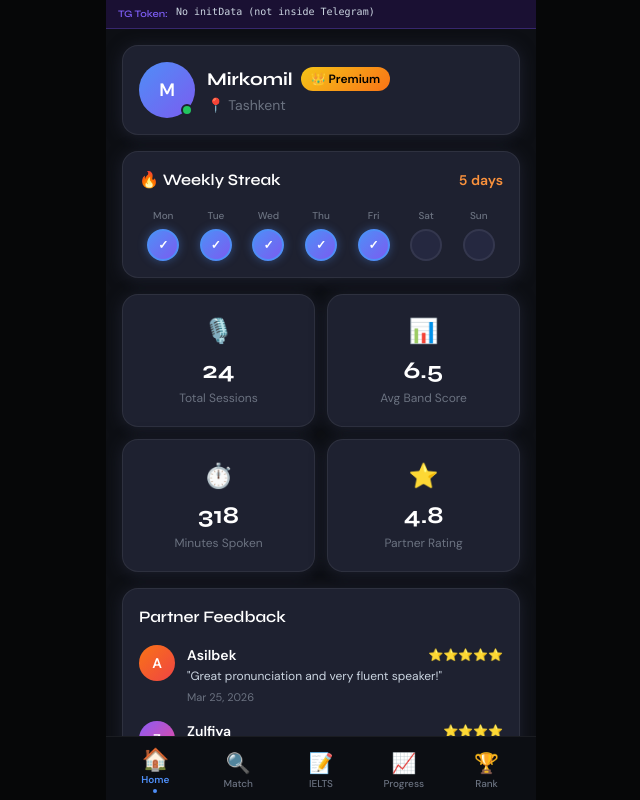
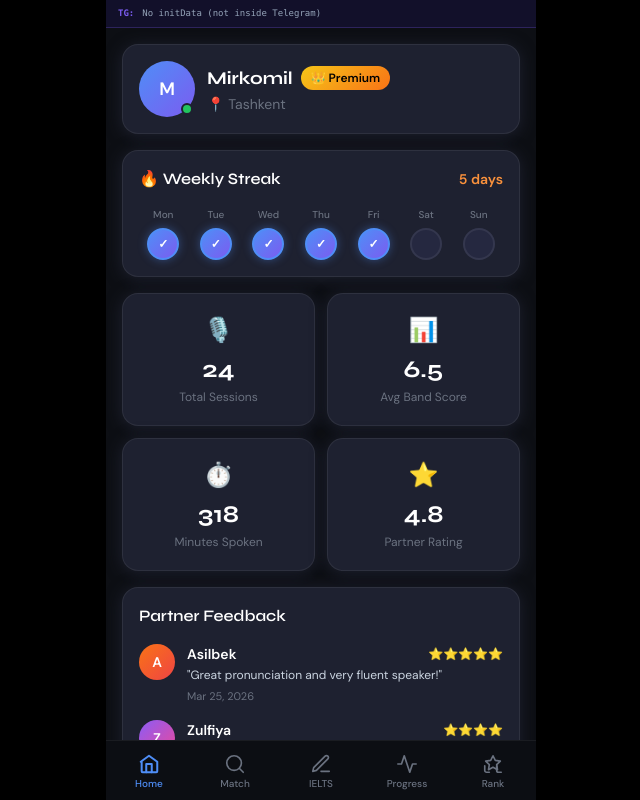
Before and after one commit to mirkomilablayev/speakzone-ui, a React (Vite) app: page / in a window 1280 px wide. Shown: the whole page, without its empty margins (319-959 px from the left). Built offline with nearby package versions, Linux system fonts and the light colour scheme.

Commit message:
fix: redesign call screen, add post-call rating, fix dev banner, SVG nav icons

```diff
--- a/src/App.jsx
+++ b/src/App.jsx
@@ -1,4 +1,4 @@
-import { useState, useRef } from "react";
+import { useState } from "react";
 import DevBanner from "./components/DevBanner";
 import BottomNav from "./components/BottomNav";
 import HomeTab from "./components/tabs/HomeTab";
@@ -8,6 +8,7 @@ import ProgressTab from "./components/tabs/ProgressTab";
 import RankTab from "./components/tabs/RankTab";
 import SearchModal from "./components/modals/SearchModal";
 import CallScreen from "./components/modals/CallScreen";
+import PostCallRating from "./components/modals/PostCallRating";
 
 const TABS = {
   home:     HomeTab,
@@ -18,38 +19,39 @@ const TABS = {
 };
 
 export default function App() {
-  const [activeTab, setActiveTab]       = useState("home");
-  const [searching,  setSearching]      = useState(false);
-  const [inCall,     setInCall]         = useState(false);
-  const prevTabRef = useRef("home");
+  const [activeTab,  setActiveTab]  = useState("home");
+  const [searching,  setSearching]  = useState(false);
+  const [inCall,     setInCall]     = useState(false);
+  const [showRating, setShowRating] = useState(false);
 
-  function openSearch() {
-    setSearching(true);
-  }
+  const openSearch = () => setSearching(true);
+  const cancelSearch = () => setSearching(false);
 
-  function cancelSearch() {
-    setSearching(false);
-  }
-
-  function onConnected() {
+  const onConnected = () => {
     setSearching(false);
     setInCall(true);
-  }
+  };
 
-  function endCall() {
+  const endCall = () => {
     setInCall(false);
-  }
+    setShowRating(true);
+  };
 
-  function handleTabChange(tab) {
-    prevTabRef.current = activeTab;
-    setActiveTab(tab);
-  }
+  const submitRating = () => {
+    setShowRating(false);
+    setActiveTab("home");
+  };
+
+  const skipRating = () => {
+    setShowRating(false);
+    setActiveTab("home");
+  };
 
   const TabComponent = TABS[activeTab];
 
   return (
-    <div className="flex items-center justify-center w-full h-dvh bg-[#060708]">
-      {/* App Shell — max 430px, full dvh */}
+    <div className="flex items-center justify-center w-full h-dvh bg-black">
+      {/* App shell — 430px max, full dvh */}
       <div className="relative flex flex-col w-full max-w-app h-dvh bg-bg overflow-hidden">
 
         {/* Dev banner */}
@@ -57,25 +59,21 @@ export default function App() {
 
         {/* Scrollable content */}
         <main className="flex-1 overflow-y-auto overflow-x-hidden hide-scrollbar">
-          <div
-            key={activeTab}
-            className="animate-tab-in px-4 pt-4"
-          >
+          <div key={activeTab} className="animate-tab-in px-4 pt-4">
             <TabComponent
-              onStartSession={() => { handleTabChange("match"); openSearch(); }}
+              onStartSession={() => { setActiveTab("match"); openSearch(); }}
               onFindPartner={openSearch}
             />
           </div>
         </main>
 
         {/* Bottom Nav */}
-        <BottomNav activeTab={activeTab} onTabChange={handleTabChange} />
+        <BottomNav activeTab={activeTab} onTabChange={setActiveTab} />
 
-        {/* Search Modal */}
-        <SearchModal open={searching} onCancel={cancelSearch} onConnected={onConnected} />
-
-        {/* Call Screen */}
-        <CallScreen open={inCall} onEnd={endCall} />
+        {/* Overlays — rendered inside shell so they respect max-width */}
+        <SearchModal open={searching}  onCancel={cancelSearch} onConnected={onConnected} />
+        <CallScreen  open={inCall}     onEnd={endCall} />
+        <PostCallRating open={showRating} onSubmit={submitRating} onSkip={skipRating} />
       </div>
     </div>
   );
--- a/src/components/BottomNav.jsx
+++ b/src/components/BottomNav.jsx
@@ -1,35 +1,64 @@
+// Clean SVG icon components
+const HomeIcon = ({ active }) => (
+  <svg width="22" height="22" viewBox="0 0 24 24" fill="none" stroke="currentColor" strokeWidth={active ? 2.2 : 1.8} strokeLinecap="round" strokeLinejoin="round">
+    <path d="M3 9.5L12 3l9 6.5V20a1 1 0 01-1 1H5a1 1 0 01-1-1V9.5z" />
+    <path d="M9 21V12h6v9" />
+  </svg>
+);
+
+const MatchIcon = ({ active }) => (
+  <svg width="22" height="22" viewBox="0 0 24 24" fill="none" stroke="currentColor" strokeWidth={active ? 2.2 : 1.8} strokeLinecap="round" strokeLinejoin="round">
+    <circle cx="11" cy="11" r="8" />
+    <path d="M21 21l-4.35-4.35" />
+  </svg>
+);
+
+const IeltsIcon = ({ active }) => (
+  <svg width="22" height="22" viewBox="0 0 24 24" fill="none" stroke="currentColor" strokeWidth={active ? 2.2 : 1.8} strokeLinecap="round" strokeLinejoin="round">
+    <path d="M12 20h9" />
+    <path d="M16.5 3.5a2.121 2.121 0 013 3L7 19l-4 1 1-4L16.5 3.5z" />
+  </svg>
+);
+
+const ProgressIcon = ({ active }) => (
+  <svg width="22" height="22" viewBox="0 0 24 24" fill="none" stroke="currentColor" strokeWidth={active ? 2.2 : 1.8} strokeLinecap="round" strokeLinejoin="round">
+    <polyline points="22 12 18 12 15 21 9 3 6 12 2 12" />
+  </svg>
+);
+
+const RankIcon = ({ active }) => (
+  <svg width="22" height="22" viewBox="0 0 24 24" fill="none" stroke="currentColor" strokeWidth={active ? 2.2 : 1.8} strokeLinecap="round" strokeLinejoin="round">
+    <path d="M8 21H5a2 2 0 01-2-2v-5m18 7h-3a2 2 0 01-2-2v-5" />
+    <path d="M12 3l2.5 5 5.5.8-4 3.9.9 5.5L12 15.5l-4.9 2.7.9-5.5L4 8.8l5.5-.8L12 3z" />
+  </svg>
+);
+
 const TABS = [
-  { id: "home",     icon: "🏠", label: "Home"     },
-  { id: "match",    icon: "🔍", label: "Match"    },
-  { id: "ielts",    icon: "📝", label: "IELTS"    },
-  { id: "progress", icon: "📈", label: "Progress" },
-  { id: "rank",     icon: "🏆", label: "Rank"     },
+  { id: "home",     label: "Home",     Icon: HomeIcon     },
+  { id: "match",    label: "Match",    Icon: MatchIcon    },
+  { id: "ielts",    label: "IELTS",    Icon: IeltsIcon    },
+  { id: "progress", label: "Progress", Icon: ProgressIcon },
+  { id: "rank",     label: "Rank",     Icon: RankIcon     },
 ];
 
 export default function BottomNav({ activeTab, onTabChange }) {
   return (
-    <nav className="glass-nav h-16 flex items-center justify-around px-2 flex-shrink-0">
-      {TABS.map((tab) => {
-        const isActive = activeTab === tab.id;
+    <nav className="glass-nav flex-shrink-0 flex items-center justify-around"
+      style={{ height: 60 }}>
+      {TABS.map(({ id, label, Icon }) => {
+        const isActive = activeTab === id;
         return (
           <button
-            key={tab.id}
-            id={`nav-${tab.id}`}
-            onClick={() => onTabChange(tab.id)}
-            className={`flex flex-col items-center justify-center gap-0.5 flex-1 py-1 rounded-xl
-              transition-all duration-200 ${isActive ? "text-accent" : "text-muted"}`}
+            key={id}
+            id={`nav-${id}`}
+            onClick={() => onTabChange(id)}
+            className={`flex flex-col items-center justify-center gap-1 flex-1 h-full transition-colors duration-200
+              ${isActive ? "text-accent" : "text-muted"}`}
           >
-            <span className={`text-xl transition-transform duration-200 ${isActive ? "scale-110" : "scale-100"}`}>
-              {tab.icon}
+            <Icon active={isActive} />
+            <span className={`text-[10px] font-medium leading-none ${isActive ? "text-accent" : "text-muted"}`}>
+              {label}
             </span>
-            <span className={`text-[10px] font-medium leading-none transition-all duration-200 ${
-              isActive ? "text-accent font-semibold" : "text-muted"
-            }`}>
-              {tab.label}
-            </span>
-            {isActive && (
-              <span className="w-1 h-1 rounded-full bg-accent mt-0.5" />
-            )}
           </button>
         );
       })}
--- a/src/components/DevBanner.jsx
+++ b/src/components/DevBanner.jsx
@@ -5,20 +5,18 @@ export default function DevBanner() {
 
   useEffect(() => {
     try {
-      const tg = window?.Telegram?.WebApp;
-      const data = tg?.initData;
-      setToken(data && data.length > 0 ? data : "No initData (not inside Telegram)");
+      const data = window?.Telegram?.WebApp?.initData ?? "";
+      setToken(data.length > 0 ? data.slice(0, 60) + (data.length > 60 ? "…" : "") : "No initData (not inside Telegram)");
     } catch {
       setToken("Error reading initData");
     }
   }, []);
 
   return (
-    <div className="w-full bg-[#1a1033] border-b border-purple/30 px-3 py-1.5 flex items-start gap-2 z-50">
-      <span className="text-purple font-semibold text-[10px] shrink-0 mt-[1px] font-syne">TG Token:</span>
-      <span className="text-[10px] text-slate-300 break-all leading-tight line-clamp-2 font-mono">
-        {token}
-      </span>
+    <div className="w-full flex items-center gap-2 px-3 flex-shrink-0 overflow-hidden"
+      style={{ height: 28, background: "#12102a", borderBottom: "1px solid rgba(123,92,240,0.25)" }}>
+      <span className="text-purple font-bold shrink-0 font-mono" style={{ fontSize: 9 }}>TG:</span>
+      <span className="text-slate-400 truncate font-mono" style={{ fontSize: 9 }}>{token}</span>
     </div>
   );
 }
--- a/src/components/modals/CallScreen.jsx
+++ b/src/components/modals/CallScreen.jsx
@@ -1,110 +1,157 @@
 import { useEffect, useState, useRef } from "react";
 import { PremiumBadge } from "../shared/PremiumBadge";
 
+const PARTS = [
+  { label: "Part 1", sub: "Intro",     color: "text-green-400",  border: "border-green-500/40",  bg: "bg-green-500/10",  glow: "shadow-[0_0_12px_rgba(34,197,94,0.25)]"  },
+  { label: "Part 2", sub: "Cue Card",  color: "text-accent",     border: "border-accent/40",     bg: "bg-accent/10",     glow: ""  },
+  { label: "Part 3", sub: "Discuss",   color: "text-orange-400", border: "border-orange-400/40", bg: "bg-orange-400/10", glow: ""  },
+];
+
 export default function CallScreen({ open, onEnd }) {
   const [elapsed, setElapsed] = useState(0);
-  const [muted, setMuted] = useState(false);
-  const intervalRef = useRef(null);
+  const [muted,   setMuted]   = useState(false);
+  const [activePart, setActivePart] = useState(0);
+  const timerRef = useRef(null);
 
   useEffect(() => {
     if (open) {
       setElapsed(0);
-      intervalRef.current = setInterval(() => setElapsed((s) => s + 1), 1000);
+      setMuted(false);
+      setActivePart(0);
+      timerRef.current = setInterval(() => setElapsed(s => s + 1), 1000);
     }
-    return () => clearInterval(intervalRef.current);
+    return () => clearInterval(timerRef.current);
   }, [open]);
-
-  const fmt = (s) => {
-    const m = Math.floor(s / 60);
-    const sec = s % 60;
-    return `${String(m).padStart(2, "0")}:${String(sec).padStart(2, "0")}`;
-  };
 
   if (!open) return null;
 
+  const fmt = s =>
+    `${String(Math.floor(s / 60)).padStart(2, "0")}:${String(s % 60).padStart(2, "0")}`;
+
   return (
-    <div className="fixed inset-0 z-50 flex flex-col">
-      {/* Background gradient */}
-      <div className="absolute inset-0 bg-[radial-gradient(ellipse_at_top,_rgba(79,142,247,0.15)_0%,_rgba(13,15,20,0.98)_70%)]" />
+    <div className="fixed inset-0 z-50 bg-bg flex flex-col" style={{ maxWidth: 430, margin: "0 auto" }}>
 
-      <div className="relative z-10 flex flex-col items-center flex-1 pt-14 pb-10 px-6 gap-6">
-        {/* Partner Avatar with pulse rings */}
+      {/* ── Background radial glow ── */}
+      <div className="absolute inset-0 pointer-events-none"
+        style={{ background: "radial-gradient(ellipse 60% 35% at 50% 0%, rgba(79,142,247,0.12) 0%, transparent 70%)" }} />
+
+      {/* ── 1. TOP BAR ── */}
+      <div className="relative z-10 flex items-center justify-between px-5 pt-5 pb-3">
+        <span className="text-white/60 text-sm font-medium">
+          {PARTS[activePart].label} · {PARTS[activePart].sub}
+        </span>
+        <span className="font-mono text-accent font-bold text-sm bg-accent/10 px-3 py-1 rounded-full border border-accent/20">
+          {fmt(elapsed)}
+        </span>
+      </div>
+
+      {/* ── 2. CENTER: Avatar + Name ── */}
+      <div className="relative z-10 flex flex-col items-center pt-6 pb-4">
+        {/* Pulse rings */}
         <div className="relative flex items-center justify-center">
-          <div className="absolute w-36 h-36 rounded-full bg-accent/15 pulse-ring" />
-          <div className="absolute w-28 h-28 rounded-full bg-accent/20 pulse-ring-delay" />
-          <div className="w-24 h-24 bg-[linear-gradient(135deg,#f97316,#ef4444)] rounded-full flex items-center justify-center font-bold text-white text-4xl shadow-[0_0_32px_rgba(249,115,22,0.4)]">
+          <div className="absolute w-28 h-28 rounded-full bg-orange-500/10 pulse-ring" />
+          <div className="absolute w-24 h-24 rounded-full bg-orange-500/15 pulse-ring-delay" />
+          {/* Avatar 80px */}
+          <div className="w-20 h-20 rounded-full flex items-center justify-center font-bold text-white text-3xl flex-shrink-0
+            shadow-[0_0_24px_rgba(249,115,22,0.3)]"
+            style={{ background: "linear-gradient(135deg,#f97316,#ef4444)" }}>
             A
           </div>
         </div>
 
-        {/* Partner Info */}
-        <div className="flex flex-col items-center gap-2">
-          <h2 className="font-syne font-bold text-2xl text-white">Asilbek</h2>
+        {/* Name */}
+        <h2 className="font-syne font-bold text-white mt-4 mb-2" style={{ fontSize: 20 }}>Asilbek</h2>
+
+        {/* Badges row */}
         <div className="flex items-center gap-2 flex-wrap justify-center">
-            <span className="bg-accent/20 border border-accent/30 text-accent text-xs font-semibold px-3 py-1 rounded-full">
+          <span className="bg-accent/15 border border-accent/30 text-accent text-xs font-semibold px-3 py-1 rounded-full">
             Upper Intermediate
           </span>
-            <PremiumBadge />
-          </div>
-          <span className="text-slate-400 text-xs font-medium mt-1 bg-card-raised px-3 py-1 rounded-full border border-subtle">
-            🎙️ Examiner
-          </span>
+          <PremiumBadge small />
         </div>
 
-        {/* Timer */}
-        <div className="font-syne font-black text-5xl text-accent drop-shadow-[0_0_16px_rgba(79,142,247,0.5)]">
-          {fmt(elapsed)}
+        {/* ── 3. Role badge ── */}
+        <div className="mt-3 bg-card border border-subtle rounded-full px-4 py-1.5 flex items-center gap-1.5">
+          <svg width="13" height="13" fill="none" viewBox="0 0 24 24" stroke="currentColor" className="text-slate-400">
+            <path strokeLinecap="round" strokeLinejoin="round" strokeWidth={2}
+              d="M19 11a7 7 0 01-7 7m0 0a7 7 0 01-7-7m7 7v4m0 0H8m4 0h4m-4-8a3 3 0 01-3-3V5a3 3 0 016 0v6a3 3 0 01-3 3z" />
+          </svg>
+          <span className="text-slate-300 text-xs font-medium">Examiner</span>
+        </div>
       </div>
 
-        {/* Topic Card */}
-        <div className="w-full bg-card card-border rounded-xl2 p-4 text-center">
-          <p className="text-muted text-xs font-medium uppercase tracking-wider mb-1">Today's Topic</p>
+      {/* ── 4. TOPIC CARD ── */}
+      <div className="relative z-10 mx-4">
+        <div className="bg-card card-border rounded-xl2 px-4 py-3 text-center">
+          <p className="text-muted text-[10px] font-semibold uppercase tracking-widest mb-1.5">Today's Topic</p>
           <p className="text-white font-semibold text-sm leading-snug">
             "Do you like visiting museums?"
           </p>
         </div>
-
-        {/* Part Tiles */}
-        <div className="flex gap-2.5 w-full">
-          {/* Part 1 — Active */}
-          <div className="flex-1 bg-green/10 border border-green/40 rounded-xl2 py-3 flex flex-col items-center gap-0.5 shadow-[0_0_12px_rgba(34,197,94,0.2)]">
-            <span className="font-syne font-bold text-green text-sm">Part 1</span>
-            <span className="text-green/70 text-[10px]">Intro</span>
-          </div>
-          {/* Part 2 */}
-          <div className="flex-1 bg-accent/10 border border-accent/30 rounded-xl2 py-3 flex flex-col items-center gap-0.5">
-            <span className="font-syne font-bold text-accent text-sm">Part 2</span>
-            <span className="text-accent/60 text-[10px]">Cue Card</span>
-          </div>
-          {/* Part 3 */}
-          <div className="flex-1 bg-orange/10 border border-orange/30 rounded-xl2 py-3 flex flex-col items-center gap-0.5">
-            <span className="font-syne font-bold text-orange text-sm">Part 3</span>
-            <span className="text-orange/60 text-[10px]">⭐ Discuss</span>
-          </div>
       </div>
 
-        {/* Controls */}
-        <div className="flex gap-4 mt-auto w-full">
+      {/* ── 5. PART TABS ── */}
+      <div className="relative z-10 flex gap-2 mx-4 mt-3">
+        {PARTS.map((p, i) => (
           <button
-            onClick={() => setMuted((m) => !m)}
-            className={`flex-1 flex flex-col items-center gap-1.5 py-4 rounded-xl2 border transition-all duration-200 active:scale-95 ${
-              muted
-                ? "bg-red/10 border-red/40 text-red"
-                : "bg-card-raised border-subtle text-slate-300"
+            key={p.label}
+            onClick={() => setActivePart(i)}
+            className={`flex-1 flex flex-col items-center py-2.5 rounded-xl border transition-all duration-200
+              ${activePart === i
+                ? `${p.bg} ${p.border} ${p.glow}`
+                : "bg-card-raised border-subtle"
               }`}
           >
-            <span className="text-xl">{muted ? "🔇" : "🎙️"}</span>
-            <span className="text-xs font-medium">{muted ? "Unmute" : "Mute"}</span>
+            <span className={`font-syne font-bold text-xs ${activePart === i ? p.color : "text-muted"}`}>
+              {p.label}
+            </span>
+            <span className={`text-[10px] mt-0.5 ${activePart === i ? p.color + "/70" : "text-muted/60"}`}>
+              {p.sub}
+            </span>
+          </button>
+        ))}
+      </div>
+
+      {/* Spacer */}
+      <div className="flex-1" />
+
+      {/* ── 6. BOTTOM CONTROLS ── */}
+      <div className="relative z-10 flex gap-3 px-4 pb-8 pt-3">
+        <button
+          onClick={() => setMuted(m => !m)}
+          className={`flex-1 flex items-center justify-center gap-2 py-4 rounded-xl2 border font-semibold text-sm
+            transition-all duration-200 active:scale-95
+            ${muted
+              ? "bg-red/10 border-red/40 text-red"
+              : "bg-card-raised border-subtle text-slate-200"
+            }`}
+        >
+          {muted ? (
+            <svg width="18" height="18" fill="none" viewBox="0 0 24 24" stroke="currentColor" strokeWidth={2}>
+              <path strokeLinecap="round" strokeLinejoin="round"
+                d="M5.586 15H4a1 1 0 01-1-1v-4a1 1 0 011-1h1.586l4.707-4.707C10.923 3.663 12 4.109 12 5v14c0 .891-1.077 1.337-1.707.707L5.586 15zM17 14l2-2m0 0l2-2m-2 2l-2-2m2 2l2 2" />
+            </svg>
+          ) : (
+            <svg width="18" height="18" fill="none" viewBox="0 0 24 24" stroke="currentColor" strokeWidth={2}>
+              <path strokeLinecap="round" strokeLinejoin="round"
+                d="M19 11a7 7 0 01-7 7m0 0a7 7 0 01-7-7m7 7v4m0 0H8m4 0h4m-4-8a3 3 0 01-3-3V5a3 3 0 016 0v6a3 3 0 01-3 3z" />
+            </svg>
+          )}
+          {muted ? "Unmute" : "Mute"}
         </button>
 
         <button
           onClick={onEnd}
-            className="flex-1 flex flex-col items-center gap-1.5 py-4 rounded-xl2 bg-red/15 border border-red/40 text-red active:scale-95 transition-all duration-200 shadow-[0_0_20px_rgba(239,68,68,0.2)]"
+          className="flex-1 flex items-center justify-center gap-2 py-4 rounded-xl2
+            bg-red/90 text-white font-semibold text-sm active:scale-95 transition-all duration-200
+            shadow-[0_4px_20px_rgba(239,68,68,0.3)]"
         >
-            <span className="text-xl">📵</span>
-            <span className="text-xs font-medium">End Call</span>
+          <svg width="18" height="18" fill="none" viewBox="0 0 24 24" stroke="currentColor" strokeWidth={2}>
+            <path strokeLinecap="round" strokeLinejoin="round"
+              d="M16 8l2-2m0 0l2-2m-2 2l-2-2m2 2l2 2M5 3a2 2 0 00-2 2v1c0 8.284 6.716 15 15 15h1a2 2 0 002-2v-3.28a1 1 0 00-.684-.948l-4.493-1.498a1 1 0 00-1.21.502l-1.13 2.257a11.042 11.042 0 01-5.516-5.517l2.257-1.128a1 1 0 00.502-1.21L9.228 3.683A1 1 0 008.279 3H5z" />
+          </svg>
+          End Call
         </button>
-        </div>
       </div>
     </div>
   );
--- /dev/null
+++ b/src/components/modals/PostCallRating.jsx
@@ -0,0 +1,97 @@
+import { useState } from "react";
+import { PrimaryButton } from "../shared/Button";
+
+export default function PostCallRating({ open, onSubmit, onSkip }) {
+  const [hovered, setHovered] = useState(0);
+  const [selected, setSelected] = useState(0);
+  const [comment, setComment] = useState("");
+
+  if (!open) return null;
+
+  const handleSubmit = () => {
+    onSubmit({ rating: selected, comment });
+    setSelected(0);
+    setComment("");
+  };
+
+  return (
+    <div className="fixed inset-0 z-50 bg-bg flex flex-col" style={{ maxWidth: 430, margin: "0 auto" }}>
+      {/* Glow bg */}
+      <div className="absolute inset-0 pointer-events-none"
+        style={{ background: "radial-gradient(ellipse 60% 30% at 50% 0%, rgba(123,92,240,0.1) 0%, transparent 65%)" }} />
+
+      <div className="relative z-10 flex flex-col flex-1 px-5 pt-14">
+        {/* Header */}
+        <div className="text-center mb-10">
+          <div className="w-16 h-16 rounded-full flex items-center justify-center font-bold text-white text-2xl mx-auto mb-5
+            shadow-[0_0_24px_rgba(249,115,22,0.25)]"
+            style={{ background: "linear-gradient(135deg,#f97316,#ef4444)" }}>
+            A
+          </div>
+          <h1 className="font-syne font-bold text-white text-2xl mb-2">Rate Your Partner</h1>
+          <p className="text-muted text-sm">How was your session with <span className="text-white font-medium">Asilbek</span>?</p>
+        </div>
+
+        {/* Star Selector */}
+        <div className="flex justify-center gap-3 mb-8">
+          {[1, 2, 3, 4, 5].map(star => (
+            <button
+              key={star}
+              onMouseEnter={() => setHovered(star)}
+              onMouseLeave={() => setHovered(0)}
+              onClick={() => setSelected(star)}
+              className="transition-transform duration-100 active:scale-90"
+              style={{ fontSize: 44, lineHeight: 1 }}
+            >
+              <span style={{
+                filter: (hovered || selected) >= star
+                  ? "drop-shadow(0 0 8px rgba(245,197,24,0.6))"
+                  : "none",
+                transition: "filter 0.15s"
+              }}>
+                {(hovered || selected) >= star ? "⭐" : "☆"}
+              </span>
+            </button>
+          ))}
+        </div>
+
+        {/* Rating label */}
+        {selected > 0 && (
+          <p className="text-center text-sm font-medium mb-6 text-slate-300">
+            {["", "Poor 😕", "Fair 🙂", "Good 😊", "Great 😄", "Excellent 🤩"][selected]}
+          </p>
+        )}
+
+        {/* Comment */}
+        <div className="mb-6">
+          <textarea
+            value={comment}
+            onChange={e => setComment(e.target.value)}
+            placeholder="Add a comment (optional)"
+            rows={3}
+            className="w-full bg-card card-border rounded-xl2 px-4 py-3 text-sm text-white
+              placeholder:text-muted resize-none outline-none focus:border-accent/50
+              transition-colors duration-200"
+          />
+        </div>
+
+        {/* Actions */}
+        <div className="flex flex-col gap-3">
+          <PrimaryButton
+            id="btn-submit-rating"
+            onClick={handleSubmit}
+            className={selected === 0 ? "opacity-50 pointer-events-none" : ""}
+          >
+            ⭐ Submit Rating
+          </PrimaryButton>
+          <button
+            onClick={onSkip}
+            className="text-muted text-sm font-medium py-2 text-center active:text-white transition-colors"
+          >
+            Skip
+          </button>
+        </div>
+      </div>
+    </div>
+  );
+}
```
Lines whose indentation alone changed are shown as unchanged.
